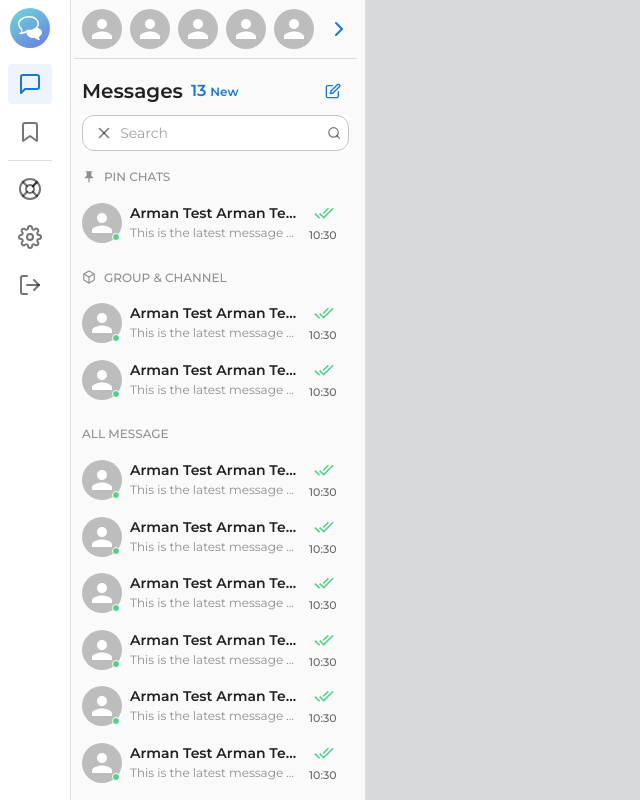
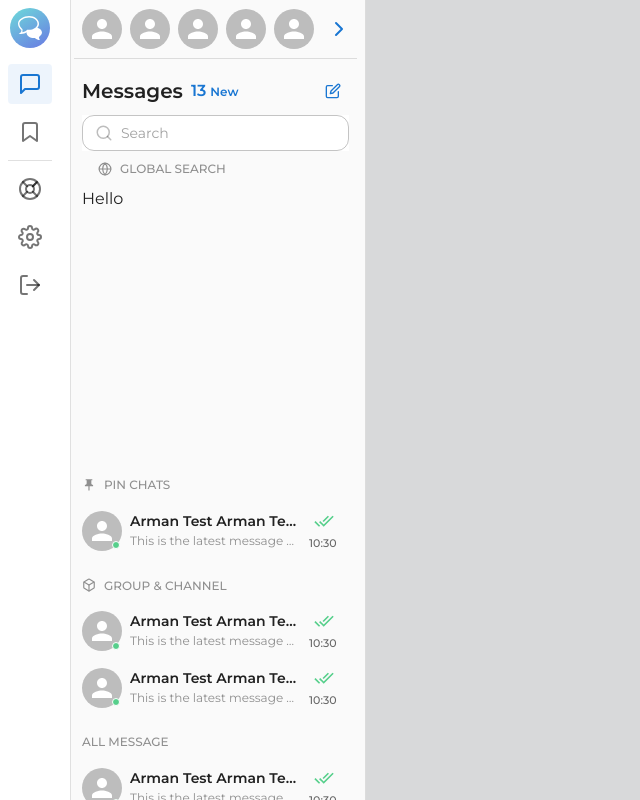
Before and after one commit to DawnGate/chat-app, a Next.js app: page /chat in a window 1280 px wide. Shown: the whole page, without its empty margins (0-640 px from the left). Built offline with nearby package versions, Linux system fonts and the light colour scheme; no server answers.

Commit message:
[dev] add debounce search text and update sign up will init userChat collections

```diff
--- /dev/null
+++ b/src/components/LeftChat/SearchUserBox.tsx
@@ -0,0 +1,109 @@
+'use client';
+
+import { ChangeEvent, useEffect, useState } from 'react';
+import useDebounce from '@/hooks/useDebounce';
+
+import { Globe, Search, X } from 'react-feather';
+
+import TextField from '@mui/material/TextField';
+import InputAdornment from '@mui/material/InputAdornment';
+import IconButton from '@mui/material/IconButton';
+import Collapse from '@mui/material/Collapse';
+import Box from '@mui/material/Box';
+
+import { primaryColor, textColor } from '@/config/colors';
+import { inputTypo } from '@/config/typography';
+
+import ContentBox from './ContentBox';
+
+function SearchUserBox() {
+  // states
+  const [searchText, setSearchText] = useState<string>('');
+  const debounceSearchText = useDebounce(searchText, 500);
+
+  const [isFocus, setIsFocus] = useState<boolean>(false);
+
+  // handle events
+  const handleChangeSearchText = (
+    e: ChangeEvent<HTMLInputElement | HTMLTextAreaElement>,
+  ) => {
+    setSearchText(e.target.value);
+  };
+
+  const handleClearSearchText = () => {
+    setSearchText('');
+  };
+
+  const handleFocus = () => {
+    setIsFocus(true);
+  };
+
+  const handleLoseFocus = () => {
+    setIsFocus(false);
+  };
+
+  // effects
+  useEffect(() => {
+    console.log(debounceSearchText);
+  }, [debounceSearchText]);
+
+  // content
+  return (
+    <>
+      <TextField
+        value={searchText}
+        onChange={handleChangeSearchText}
+        onFocus={handleFocus}
+        onBlur={handleLoseFocus}
+        placeholder="Search"
+        variant="outlined"
+        fullWidth
+        sx={{
+          background: 'white',
+          caretColor: primaryColor.main,
+          '& fieldset': {
+            borderRadius: 3,
+          },
+          '& input': {
+            paddingY: 1,
+            textOverflow: 'ellipsis',
+            ...inputTypo,
+          },
+          '& > div': {
+            paddingX: 1,
+          },
+        }}
+        InputProps={{
+          startAdornment: (
+            <InputAdornment position="start">
+              <IconButton
+                size="small"
+                onClick={handleClearSearchText}
+                disabled={Boolean(!searchText)}
+              >
+                {searchText ? <X size={18} /> : <Search size={18} />}
+              </IconButton>
+            </InputAdornment>
+          ),
+        }}
+      />
+      <Collapse in>
+        <Box
+          sx={{
+            mt: 1,
+            height: 300,
+          }}
+        >
+          <ContentBox
+            title="global search"
+            icon={<Globe size={14} color={textColor.lighter} />}
+          >
+            Hello
+          </ContentBox>
+        </Box>
+      </Collapse>
+    </>
+  );
+}
+
+export default SearchUserBox;
--- a/src/components/LeftChat/TextField.tsx
+++ /dev/null
@@ -1,49 +0,0 @@
-import { Search, X } from 'react-feather';
-
-import TextField from '@mui/material/TextField';
-import InputAdornment from '@mui/material/InputAdornment';
-import IconButton from '@mui/material/IconButton';
-
-import { primaryColor } from '@/config/colors';
-import { inputTypo } from '@/config/typography';
-
-function SearchTextField() {
-  return (
-    <TextField
-      placeholder="Search"
-      variant="outlined"
-      fullWidth
-      sx={{
-        background: 'white',
-        caretColor: primaryColor.main,
-        '& fieldset': {
-          borderRadius: 3,
-        },
-        '& input': {
-          paddingY: 1,
-          textOverflow: 'ellipsis',
-          ...inputTypo,
-        },
-        '& > div': {
-          paddingX: 1,
-        },
-      }}
-      InputProps={{
-        startAdornment: (
-          <InputAdornment position="start">
-            <IconButton size="small">
-              <X size={18} />
-            </IconButton>
-          </InputAdornment>
-        ),
-        endAdornment: (
-          <InputAdornment position="end">
-            <Search size={18} />
-          </InputAdornment>
-        ),
-      }}
-    />
-  );
-}
-
-export default SearchTextField;
--- a/src/components/LeftChat/index.tsx
+++ b/src/components/LeftChat/index.tsx
@@ -7,7 +7,7 @@ import Box from '@mui/material/Box';
 import { Edit } from 'react-feather';
 
 // child components
-import SearchTextField from './TextField';
+import SearchUserBox from './SearchUserBox';
 import PinChats from './PinChats';
 import GroupAndChannel from './GroupAndChannel';
 import AllMessages from './AllMessages';
@@ -38,7 +38,7 @@ function LeftChat() {
             <Edit size={16} />
           </IconButton>
         </Stack>
-        <SearchTextField />
+        <SearchUserBox />
       </Box>
       <Box
         gap={2}
--- /dev/null
+++ b/src/hooks/useDebounce.ts
@@ -0,0 +1,15 @@
+import { useEffect, useState } from 'react';
+
+export default function useDebounce<T>(value: T, delay?: number): T {
+  const [debouncedValue, setDebouncedValue] = useState<T>(value);
+
+  useEffect(() => {
+    const timer = setTimeout(() => setDebouncedValue(value), delay || 500);
+
+    return () => {
+      clearTimeout(timer);
+    };
+  }, [value, delay]);
+
+  return debouncedValue;
+}
```
Also changed, not shown: src/app/(un-authenticate)/sign-up/page.tsx (+16 -5 lines).
